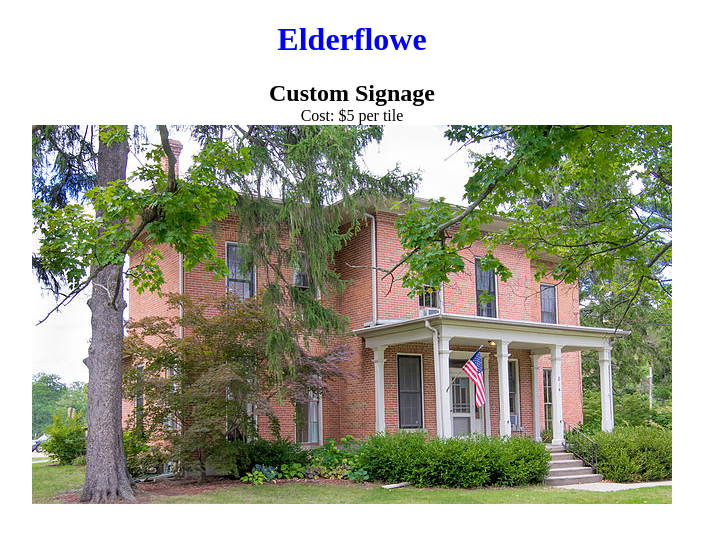
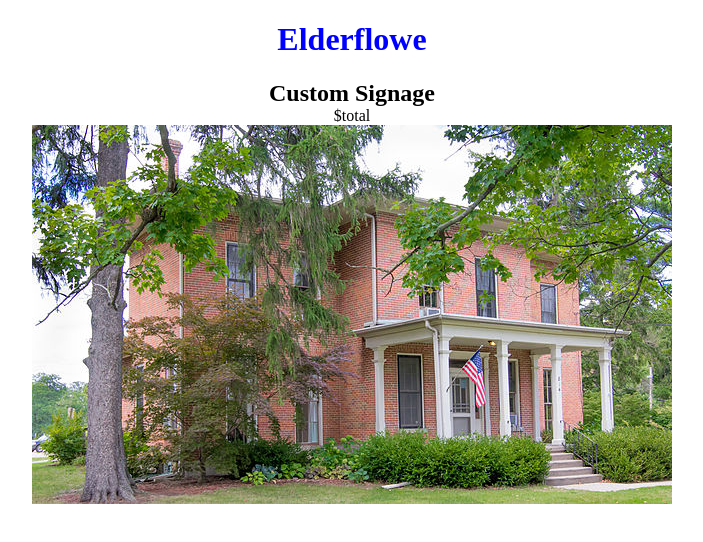
Before and after one commit to IuLax790/JS_Commercial, a plain HTML site: page index.html in a window 1280 px wide. Shown: the whole page, without its empty margins (288-991 px from the left). Drawn offline with Linux system fonts and the light colour scheme.

Commit message:
Update index.html

```diff
--- a/index.html
+++ b/index.html
@@ -32,7 +32,7 @@
          <div id="cost">Cost: $5 per tile </div>
          <img src="preview.jpg" alt="sign" />
       </div>
-      <script src"content.js"></script>
+      <script src="content.js"></script>
 
 
    </body>
```
